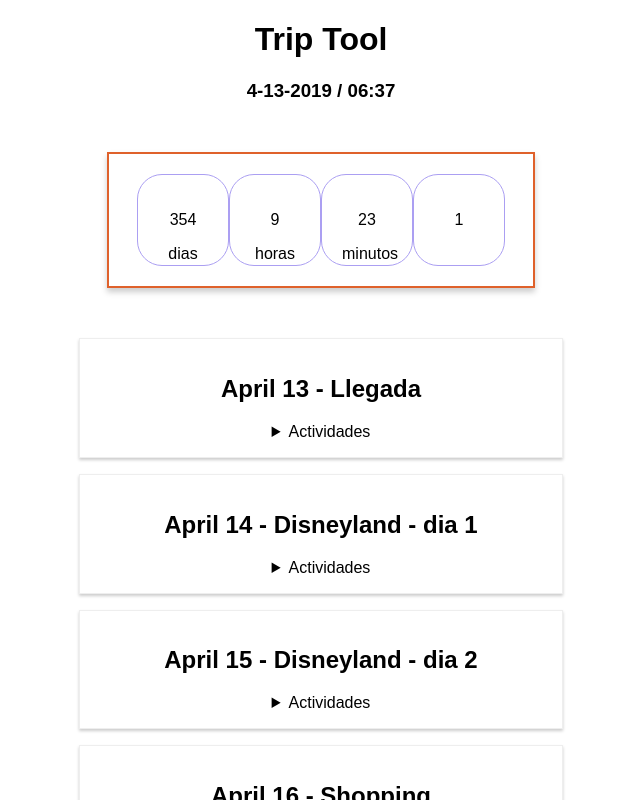
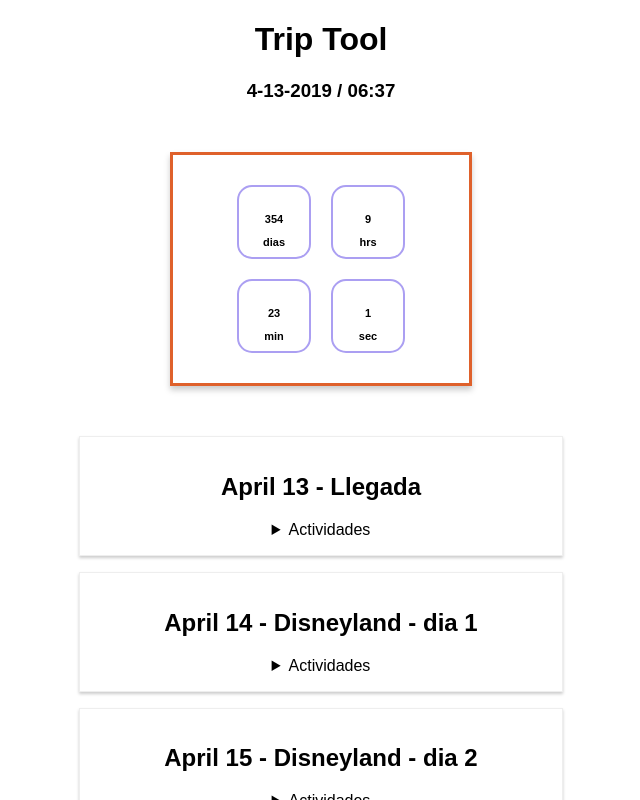
Before and after one commit to ricascencio/TripTool, a React (Create React App) app: page / in a window 1280 px wide. Shown: the top 800 px of the page, without its empty margins (319-959 px from the left). Built offline with nearby package versions, Linux system fonts and the light colour scheme.

Commit message:
fixing countdown issue

```diff
--- a/src/App.js
+++ b/src/App.js
@@ -36,7 +36,7 @@ class App extends Component {
     const time = new Date(this.state.countdown.targetDate);
     time.setHours(this.state.countdown.targetHours);
     time.setMinutes(this.state.countdown.targetMinutes);
-    var now = new Date().getTime();
+    var now = new Date();
     var dist = time - now;
     if(dist < 1 ){
       clearInterval(this.state.intervalId)
@@ -56,32 +56,6 @@ class App extends Component {
             targetDate: this.state.countdown.targetDate,
             targetHours: this.state.countdown.targetHours,
             targetMinutes: this.state.countdown.targetMinutes}
-      }
-    )
-  }
-
-  switchNameHandler = (newMain) => {
-    this.setState(
-      {
-        days: [
-          {date: 'April 13', main: 'Arriving'},
-          {date: 'April 14', main: newMain},
-          {date: 'April 15', main: 'Disney 2'},
-          {date: 'April 16', main: 'California Adventure'}
-        ]
-      }
-    )
-  }
-
-  mainChangeHandler = (event) => {
-    this.setState(
-      {
-        days: [
-          {date: 'April 13', main: 'Arriving'},
-          {date: 'April 14', main: event.target.value},
-          {date: 'April 15', main: 'Disney 2'},
-          {date: 'April 16', main: 'California Adventure'}
-        ]
       }
     )
   }
--- a/src/Countdown/Countdown.css
+++ b/src/Countdown/Countdown.css
@@ -1,21 +1,29 @@
 .divCountDown {
 		margin: 50px auto;
-		width: 30%;
+		width: 20%;
 		padding: 20px;
-    border: 2px solid #DF612B;
+    border: 3px solid #DF612B;
     box-shadow: 0 4px 6px #ccc;
 		position: relative;
 		text-align: center;
 	}
 
 	.box_time {
-			margin: auto;
-		    border-radius: 25px;
-		    border: 1px solid #ab9ff2;
-		    padding: 20px;
-		    width: 50px;
-		    height: 50px;
-		    text-align: center;
-		    vertical-align: middle;
-		    display: inline-block;
+			margin: 10px;
+	    border-radius: 15px;
+	    border: 2px solid #ab9ff2;
+	    padding: 15px;
+	    width: 40px;
+	    height: 40px;
+	    text-align: center;
+			font-size: 11px;
+			font-weight: bold;
+	    vertical-align: middle;
+	    display: inline-block;
 		}
+
+		@media (min-width: 250px) {
+		    .Day {
+		      width: 450px;
+		    }
+		}
--- a/src/Countdown/Countdown.js
+++ b/src/Countdown/Countdown.js
@@ -11,9 +11,9 @@ const countdown = (props) => {
   // };
   return <div className="divCountDown">
     <div className="box_time"><p>{props.days + ''}</p> dias</div>
-    <div className="box_time"><p>{props.hours + ''}</p> horas</div>
-    <div className="box_time"><p>{props.minutes + ''}</p> minutos</div>
-    <div className="box_time"><p>{props.seconds + ''}</p> </div>
+    <div className="box_time"><p>{props.hours + ''}</p> hrs</div>
+    <div className="box_time"><p>{props.minutes + ''}</p> min</div>
+    <div className="box_time"><p>{props.seconds + ''}</p> sec</div>
   </div>
 };
 
--- a/src/Day/Day.js
+++ b/src/Day/Day.js
@@ -5,11 +5,6 @@ import Activity from '../Activity/Activity';
 import './Day.css'
 
 const day = (props) => {
-  const style = {
-    '@media (min-width: 500px)':{
-        width: '450px'
-    }
-  };
   return <div className="Day">
           <div>
             <h2>{props.date}&nbsp;-&nbsp;{props.main}</h2>
```
